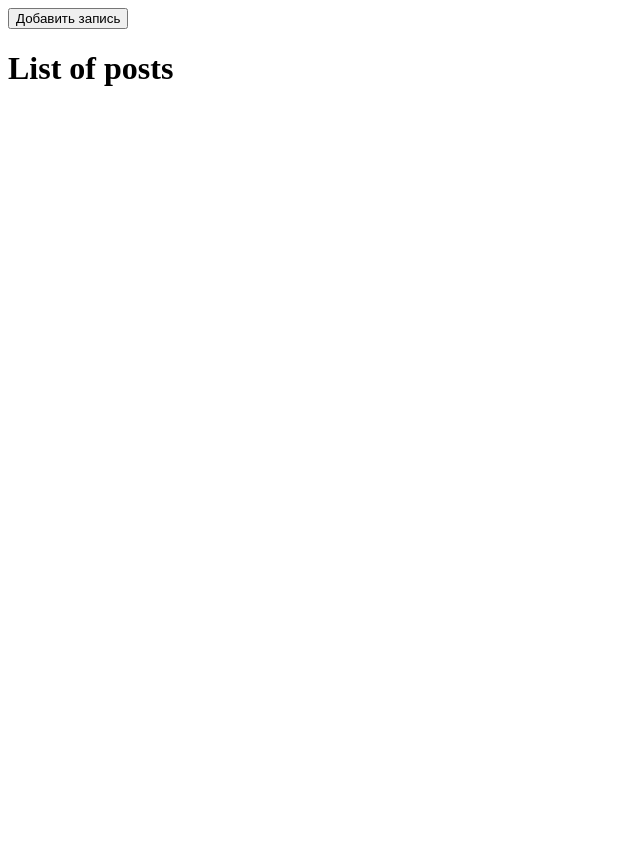
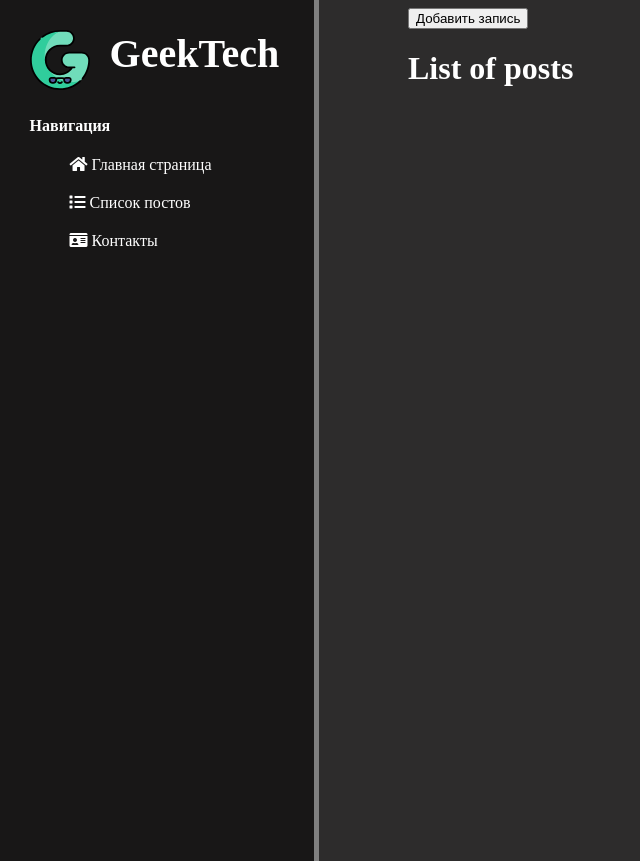
Before and after one commit to tanaki1609/blog, a Django app: page /posts/ in a window 1280 px wide. Shown: the whole page, without its empty margins (0-640 px from the left). Before the commit the page ends 86 px from the top, so only its background shows below. Run offline with Django 3.2, Linux system fonts and the light colour scheme; data that the repository does not hold is empty; some libraries are stand-ins or nearby versions.

Commit message:
mini crud

```diff
--- a/article_app/views.py
+++ b/article_app/views.py
@@ -45,3 +45,7 @@ def add_article_view(request):
         'form': form
     }
     return render(request, 'add.html', context=data)
+
+
+def main_page_view(request):
+    return render(request, 'main.html')
--- a/blog/settings.py
+++ b/blog/settings.py
@@ -120,3 +120,7 @@ USE_TZ = True
 # https://docs.djangoproject.com/en/3.1/howto/static-files/
 
 STATIC_URL = '/static/'
+
+STATICFILES_DIRS = [
+    BASE_DIR / "static",
+]
--- a/blog/urls.py
+++ b/blog/urls.py
@@ -18,6 +18,7 @@ from django.urls import path
 from article_app import views
 urlpatterns = [
     path('admin/', admin.site.urls),
+    path('', views.main_page_view),
     path('posts/<int:id>/', views.get_post),
     path('posts/', views.get_all_posts),
     path('add_article/', views.add_article_view)
--- /dev/null
+++ b/static/css/main.css
@@ -0,0 +1,57 @@
+body{
+    background: #2d2c2c;
+}
+aside{
+    margin: -10px;
+    background: #181717;
+    float: left;
+    width: 20%;
+    padding: 2.5%;
+    height: 100vh;
+    color: white;
+    border-right: 5px solid gray;
+}
+aside img{
+    width: 60px;
+    float: left;
+}
+aside .logo{
+    font-size: 40px;
+    margin-top: 20px;
+    margin-left: 20px;
+    font-weight: bold;
+}
+aside h4{
+    margin-top: 40px;
+}
+aside ul{
+    list-style: none;
+}
+aside a{
+    text-decoration: none;
+}
+aside ul li{
+    color: white;
+    display: block;
+    margin-top: 20px;
+    transition: all .3s ease;
+}
+
+aside ul li:hover, aside ul a:hover{
+    color: chocolate;
+    transform: scale(1.05);
+}
+
+header{
+    padding-left:400px;
+    color: white;
+}
+header a{
+    color: white;
+    text-decoration: none;
+}
+
+.post-block{
+    padding-left: 400px;
+    color: white;
+}
--- a/templates/index.html
+++ b/templates/index.html
@@ -1,10 +1,6 @@
-<!DOCTYPE html>
-<html lang="en">
-<head>
-    <meta charset="UTF-8">
-    <title>Title</title>
-</head>
-<body>
+{% extends 'layout.html' %}
+{% block title %} Post list {% endblock %}
+{% block content %}
 <header>
     {% for category in categories %}
         <a href="/category/{{ category.id }}/posts">{{ category.name }} </a>
@@ -13,12 +9,14 @@
         <button type="button">Добавить запись</button>
     </a>
 </header>
-<h1>List of posts</h1>
+<h1 style="padding-left: 400px; color: white">List of posts</h1>
 {% for post in posts %}
+    <div class="post-block">
     <a href="/posts/{{ post.id }}/">{{ post.title }}</a>
     <p>Категория - {{ post.category.name }}</p>
     <p>Дата создания - {{ post.created }}</p>
     <hr/>
+    </div>
+
 {% endfor %}
-</body>
-</html>
+{% endblock %}
--- /dev/null
+++ b/templates/layout.html
@@ -0,0 +1,27 @@
+{% load static %}
+<!DOCTYPE html>
+<html lang="en">
+<head>
+    <meta charset="UTF-8">
+    <title>{% block title %} {% endblock %}</title>
+     <link rel="stylesheet" href="{% static 'css/main.css' %}">
+    <link rel="stylesheet" href="https://use.fontawesome.com/releases/v5.8.2/css/all.css">
+</head>
+<body>
+
+<aside>
+    <img src="{% static 'img/logo.svg' %}" alt="logo">
+    <span class="logo">GeekTech</span>
+    <h4>Навигация</h4>
+    <ul>
+        <a href="/"><li> <i class="fas fa-home"></i> Главная страница</li></a>
+        <a href="/posts/"><li><i class="fas fa-list"></i> Список постов</li></a>
+        <a href="/contacts/"><li><i class="fas fa-id-card"></i> Контакты</li></a>
+    </ul>
+</aside>
+
+{% block content %}
+
+{% endblock %}
+</body>
+</html>
--- /dev/null
+++ b/templates/main.html
@@ -0,0 +1,5 @@
+{% extends 'layout.html' %}
+
+{% block title %}
+    Main Page
+{% endblock %}
```
Also changed, not shown: static/img/logo.svg (added).
